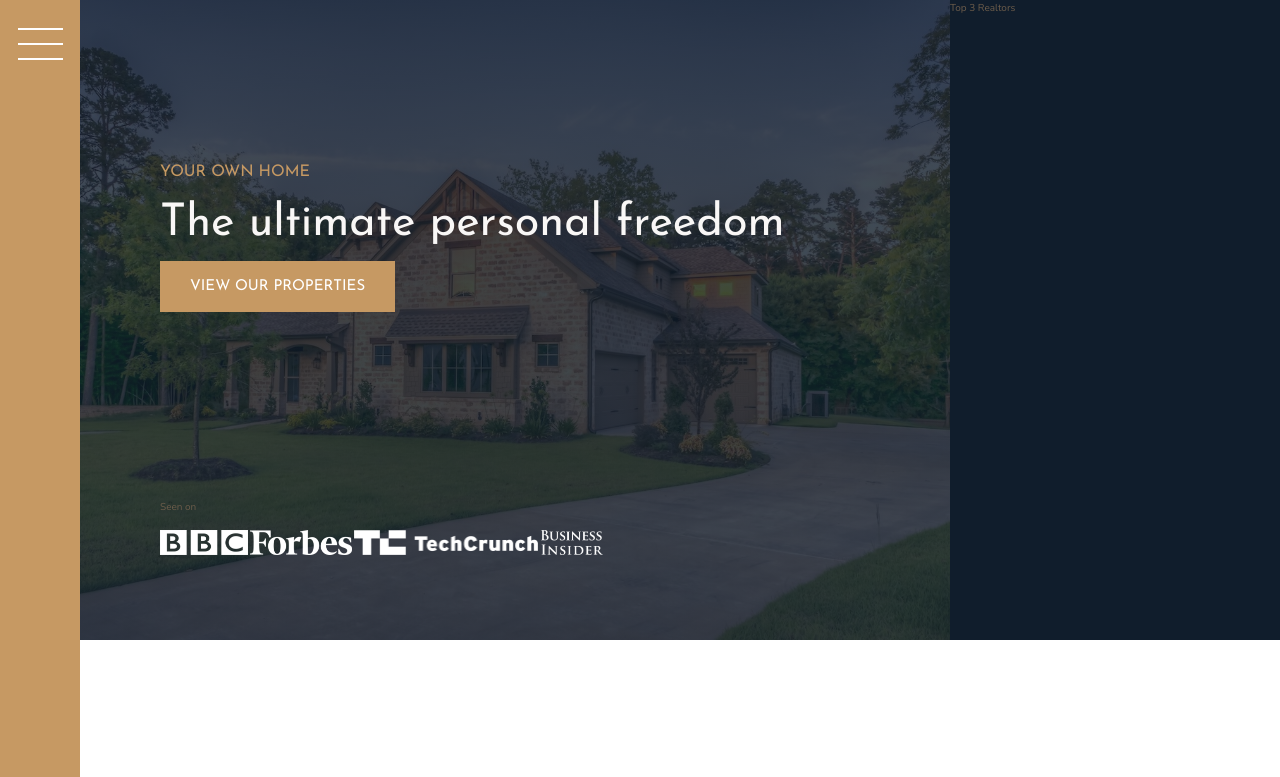
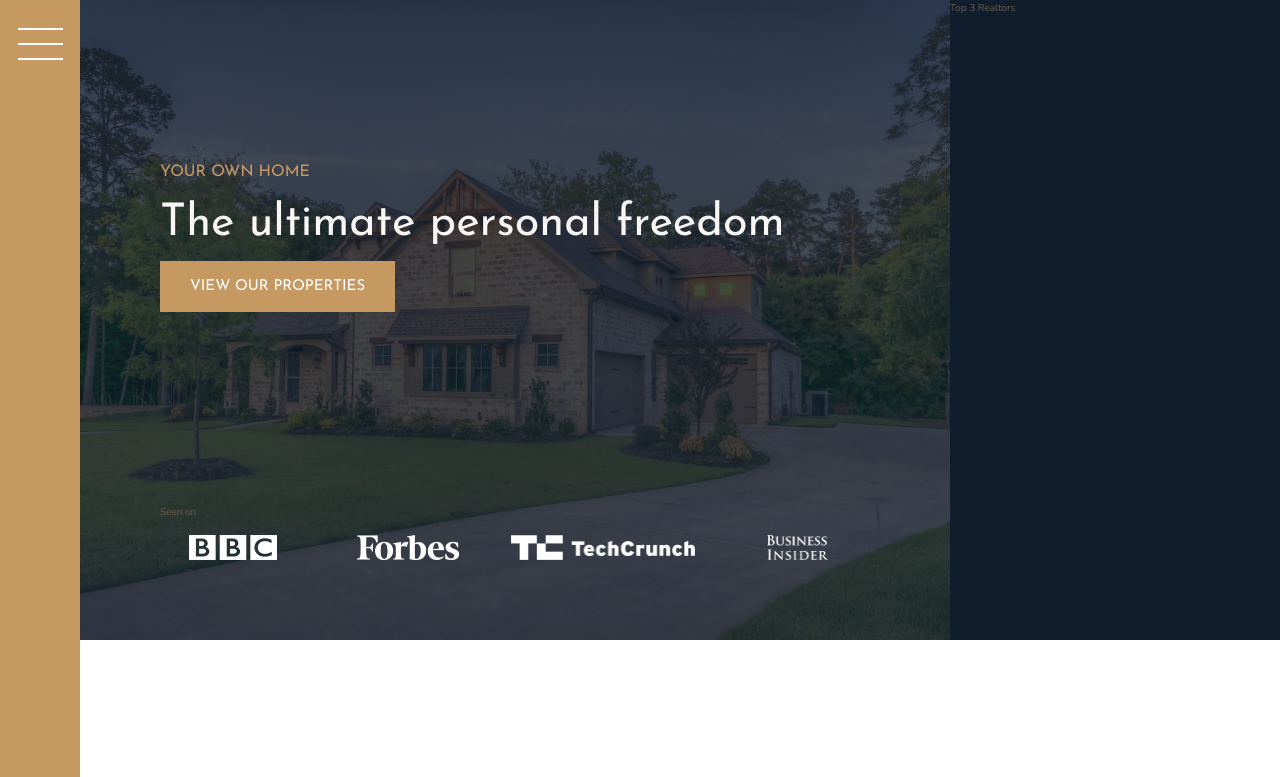
Before and after one commit to brentguf/css-grids, a website: page index.html in a window 1280 px wide. Shown: the top 777 px of the page. Drawn offline with nearby package versions, Linux system fonts and the light colour scheme.

Commit message:
seen on logos positioning

```diff
--- a/sass/_header.scss
+++ b/sass/_header.scss
@@ -12,7 +12,6 @@
   padding: 16rem 8rem 8rem;
 
   display: grid;
-  grid-template-columns: max-content;
   grid-template-rows: min-content min-content 1fr min-content min-content;
   grid-row-gap: 1.5rem;
 
@@ -26,6 +25,11 @@
   }
 
   &__seenon-logos {
+    display: grid;
+    grid-template-columns: repeat(4, 1fr);
+    grid-column-gap: 3rem;
+    justify-items: center;
+
     img {
       height: 2.5rem;
     }
```
Also changed, not shown: css/style.css.
